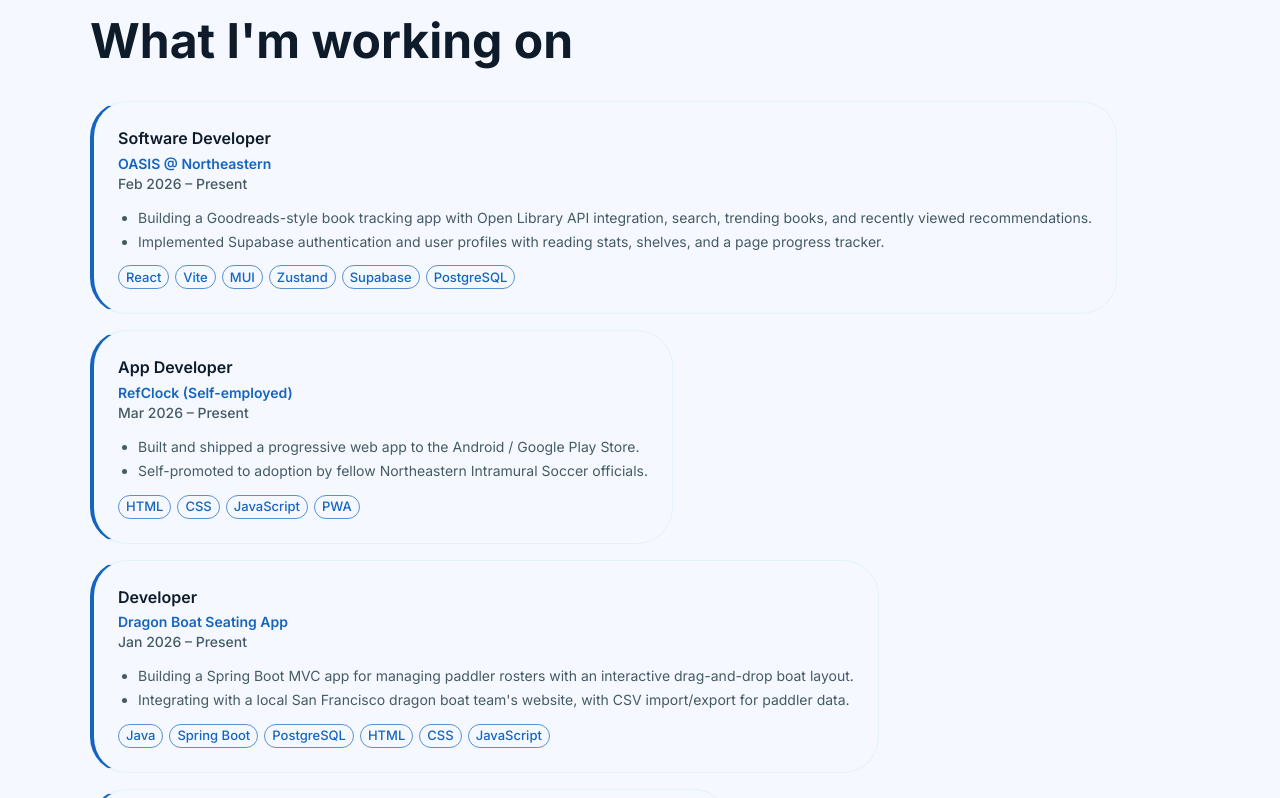
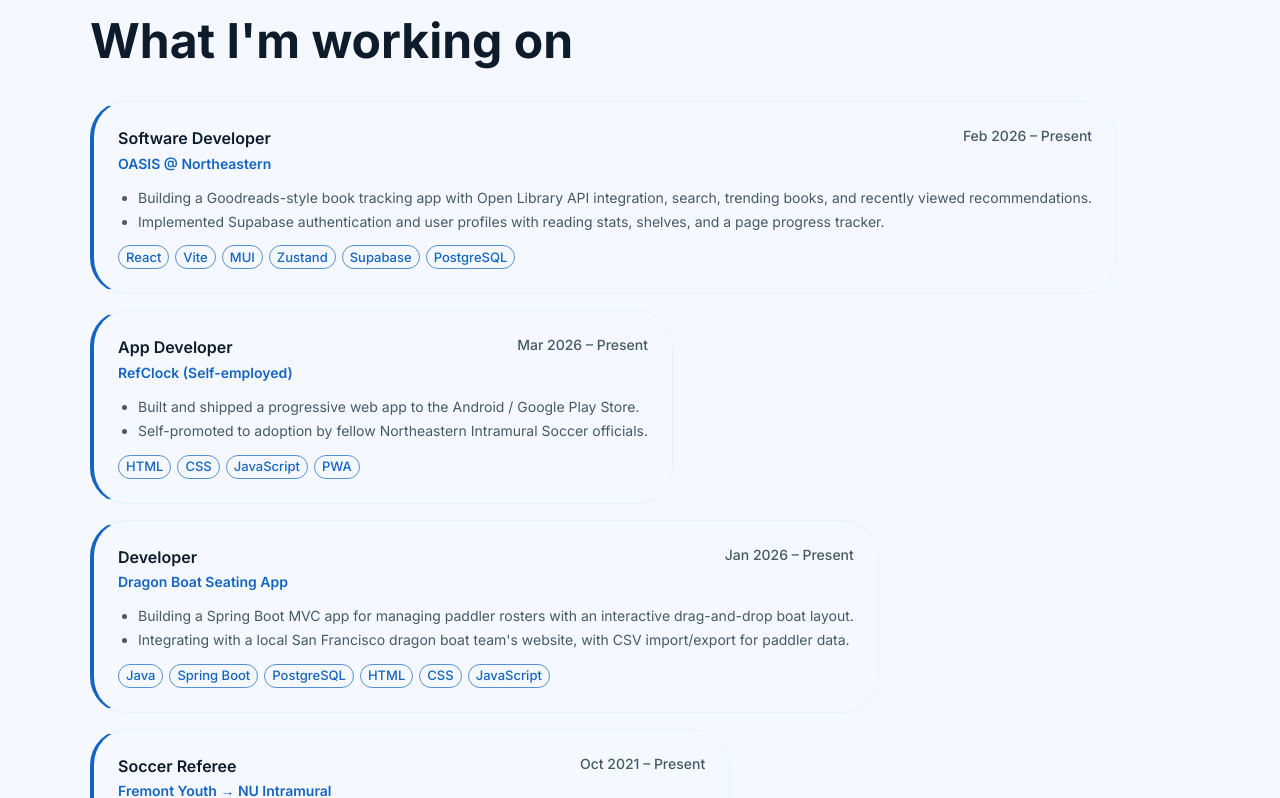
Before and after one commit to raydl18/personal-website, a React (Vite) app: page / in a window 1280 px wide. Shown: the part 1682-2480 px from the top of the page. Built offline with nearby package versions, Linux system fonts and the light colour scheme.

Commit message:
Restore dates to top right, equal card widths

```diff
--- a/src/sections/Experience.jsx
+++ b/src/sections/Experience.jsx
@@ -72,12 +72,12 @@
                   '&:hover': { boxShadow: '0 4px 20px rgba(21,101,192,0.1)' },
                 }}
               >
-                <Typography variant="h6" sx={{ fontSize: '1rem' }}>{exp.role}</Typography>
-                <Typography variant="body2" color="primary.main" fontWeight={600} sx={{ mt: 0.25 }}>
+                <Box sx={{ display: 'flex', justifyContent: 'space-between', alignItems: 'flex-start', mb: 0.25 }}>
+                  <Typography variant="h6" sx={{ fontSize: '1rem' }}>{exp.role}</Typography>
+                  <Typography variant="body2" color="text.secondary" fontWeight={500} sx={{ ml: 2, whiteSpace: 'nowrap' }}>{exp.date}</Typography>
+                </Box>
+                <Typography variant="body2" color="primary.main" fontWeight={600} sx={{ mb: 1.5 }}>
                   {exp.company}
-                </Typography>
-                <Typography variant="body2" color="text.secondary" fontWeight={500} sx={{ mb: 1.5 }}>
-                  {exp.date}
                 </Typography>
                 <Box component="ul" sx={{ pl: 2.5, mb: exp.tech.length ? 1.5 : 0, mt: 0 }}>
                   {exp.bullets.map((b, i) => (
```
